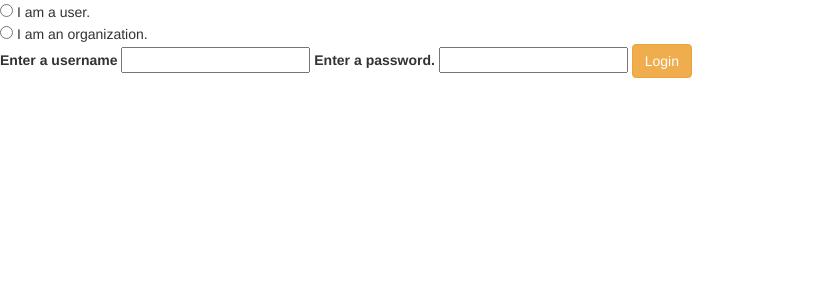
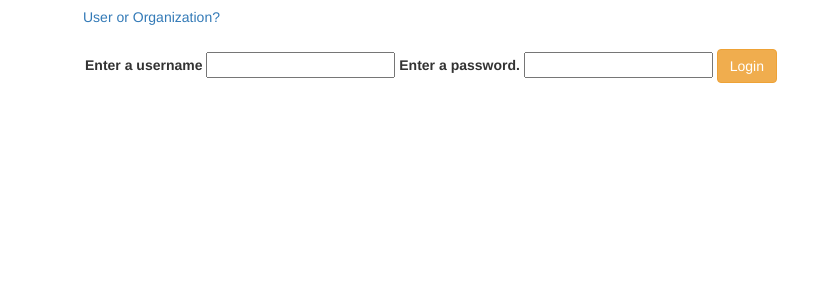
Before and after one commit to wucheeman/Chime, a Node server app: page /login in a window 1280 px wide. Shown: the top 300 px of the page, without its empty margins (0-840 px from the left). Run offline with Node 20, Linux system fonts and the light colour scheme; some libraries are stand-ins or nearby versions.

Commit message:
dropdown for login

```diff
--- /dev/null
+++ b/public/css/login_style.css
@@ -0,0 +1,15 @@
+
+element.style {
+}
+.panel-body {
+    padding: 15px;
+}
+* {
+    -webkit-box-sizing: border-box;
+    -moz-box-sizing: border-box;
+    box-sizing: border-box;
+}
+user agent stylesheet
+div {
+    display: block;
+}
--- a/views/login.handlebars
+++ b/views/login.handlebars
@@ -1,17 +1,37 @@
 <html lang="en">
+
 <head>
   <meta charset="UTF-8">
   <meta name="viewport" content="width=device-width, initial-scale=1.0">
   <meta http-equiv="X-UA-Compatible" content="ie=edge">
+  <link rel="stylesheet" href="css/login_style.css" type="text/css">
   <title>Login Page</title>
 </head>
+
 <body>
+  <div class="container">
 
-<form>
-  <input type="radio" name="entity" value="user"> I am a user. <br>
-  <input type="radio" name="entity" value="org"> I am an organization. <br>
-</form>
+    <div class="dropdown show">
+      <a class="btn btn-secondary dropdown-toggle" href="layouts/main.handlebars" role="button" id="dropdownMenuLink" data-toggle="dropdown" aria-haspopup="true"
+        aria-expanded="false">
+        User or Organization?
+      </a>
 
+      <div class="dropdown-menu" aria-labelledby="dropdownMenuLink">
+        <a class="dropdown-item" href="views/user-home.handlebars">I am a user.</a>
+        <a class="dropdown-item" href="views/org-home.handlebars">I am an organization.</a>
+      </div>
+    </div>
+
+
+    {{!-- <form>
+      <input type="radio" name="entity" value="user">
+      <br>
+      <input type="radio" name="entity" value="org">
+      <br>
+    </form> --}}
+
+    <div class="panel-body">
       <form class="user-login">
         <label for="username">Enter a username</label>
         <input type="text" id="username">
@@ -19,7 +39,11 @@
         <input type="password" id="password">
         <button class="btn btn-warning" id="login" type="submit">Login</button>
       </form>
+    </div>
+  </div>
+
 
   <script src="./js/login.js"></script>
 </body>
+
 </html>
```
Also changed, not shown: public/css/org-home_style.css (added), public/css/user-browse_style.css (added), public/css/user-home_style.css (added), views/org-home.handlebars (indentation only), views/user-home.handlebars (indentation only). Lines whose indentation alone changed are shown as unchanged.
